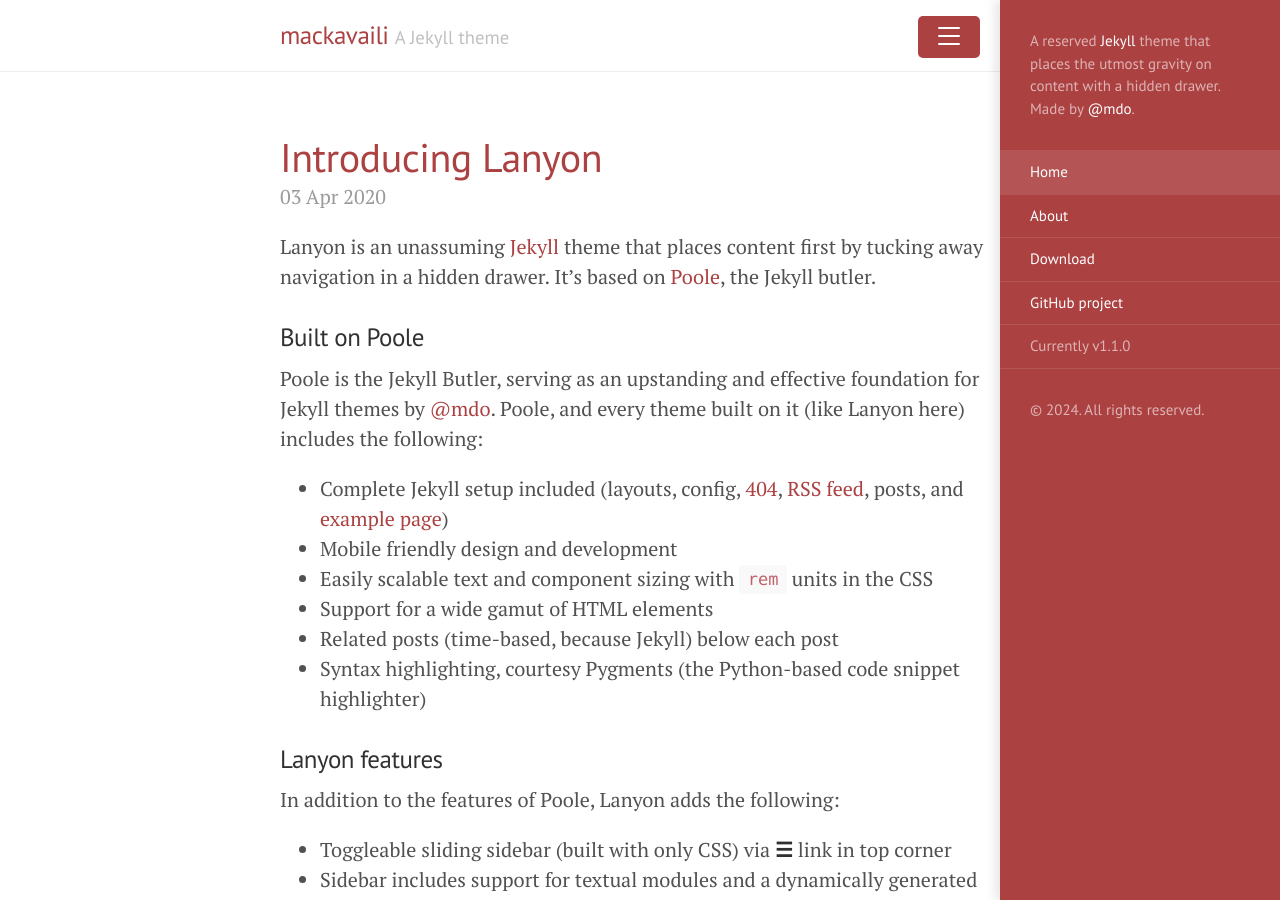
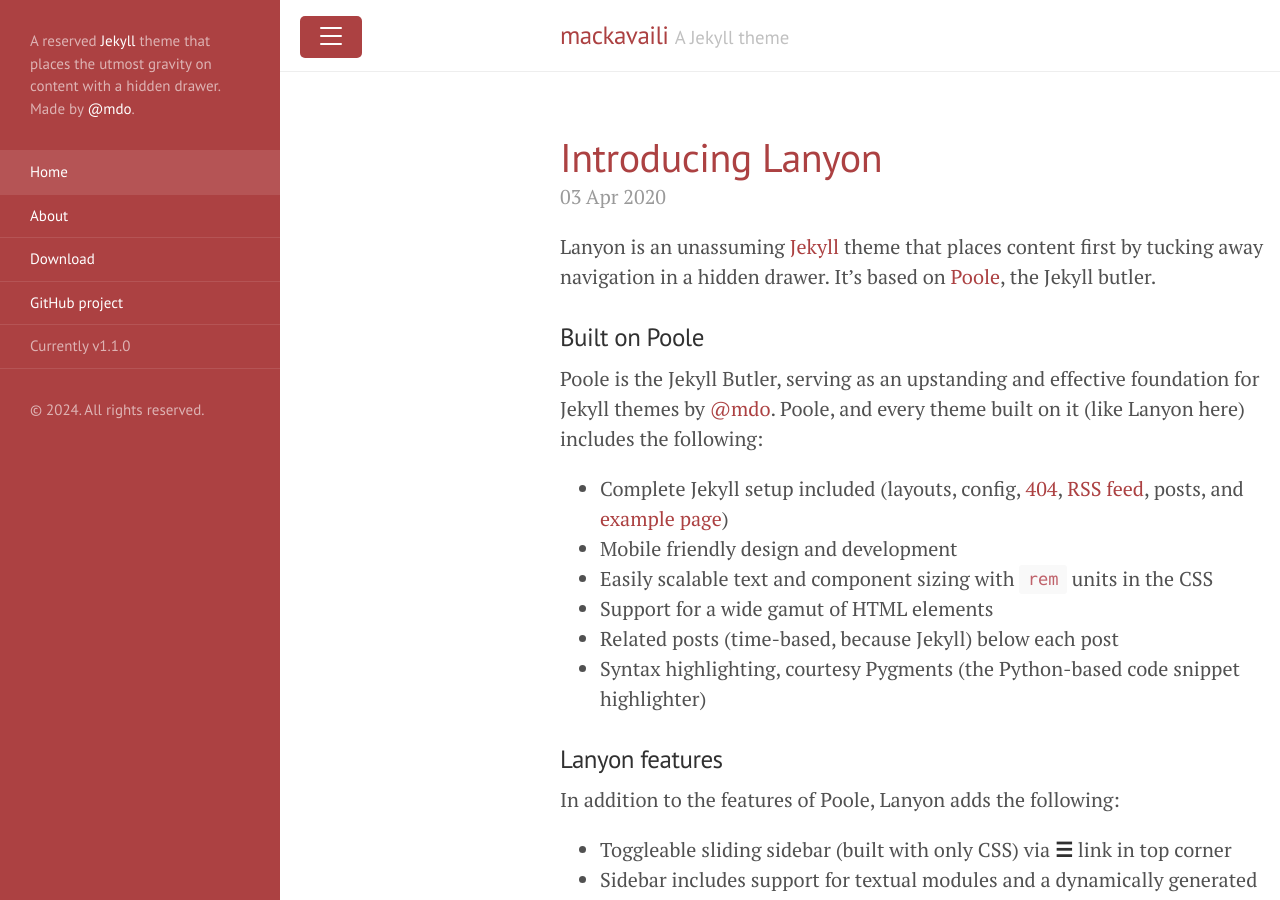
Before and after one commit to mackavaili/mackavaili.github.io, a Jekyll site: the page built from index.html, in a window 1280 px wide and 900 px high. Built offline with Jekyll 4.4.1, drawn with Linux system fonts in a browser that asks for light colours; the list of posts is cut into pages by our own code.

Commit message:
Update default.html

```diff
--- a/_layouts/default.html
+++ b/_layouts/default.html
@@ -3,7 +3,7 @@
 
   {% include head.html %}
 
-  <body class="theme-base-08 layout-reverse sidebar-overlay">
+  <body class="theme-base-08" class="sidebar-overlay">
 
     {% include sidebar.html %}
 
```
